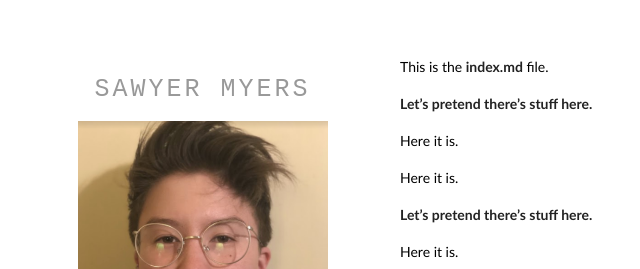
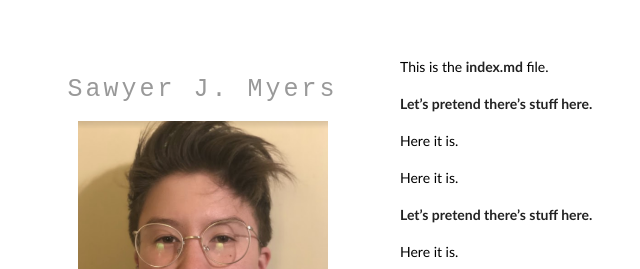
Before and after one commit to myer0432/myer0432.github.io, a Jekyll site: the page built from index.md, in a window 1280 px wide. Shown: the top 269 px of the page, without its empty margins (170-810 px from the left). Built offline with Jekyll 4.4.1, drawn with Linux system fonts in a browser that asks for light colours.

```diff
--- a/_config.yml
+++ b/_config.yml
@@ -1,4 +1,4 @@
-title: Sawyer Myers
+title: Sawyer J. Myers
 logo: /assets/img/headshot-color.png
 role: Data Scientist · Software Engineer · Artist
 education: University of Oklahoma, May 2021
--- a/_sass/jekyll-theme-minimal.scss
+++ b/_sass/jekyll-theme-minimal.scss
@@ -16,7 +16,6 @@ h1, h2, h3, h4, h5, h6 {
 h1 {
   font:25px Andale Mono,AndaleMono,monospace;
   letter-spacing:3px;
-  text-transform:uppercase;
 }
 
 h2 {
```
